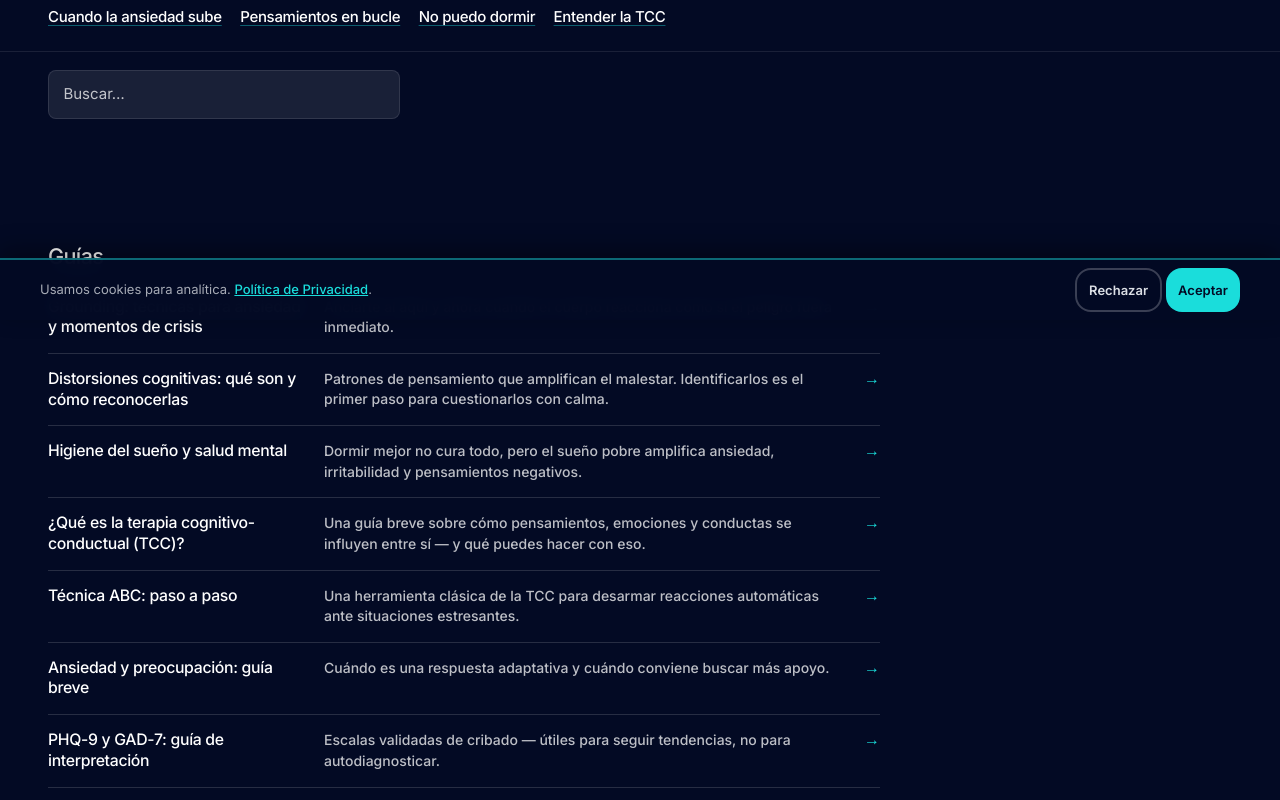
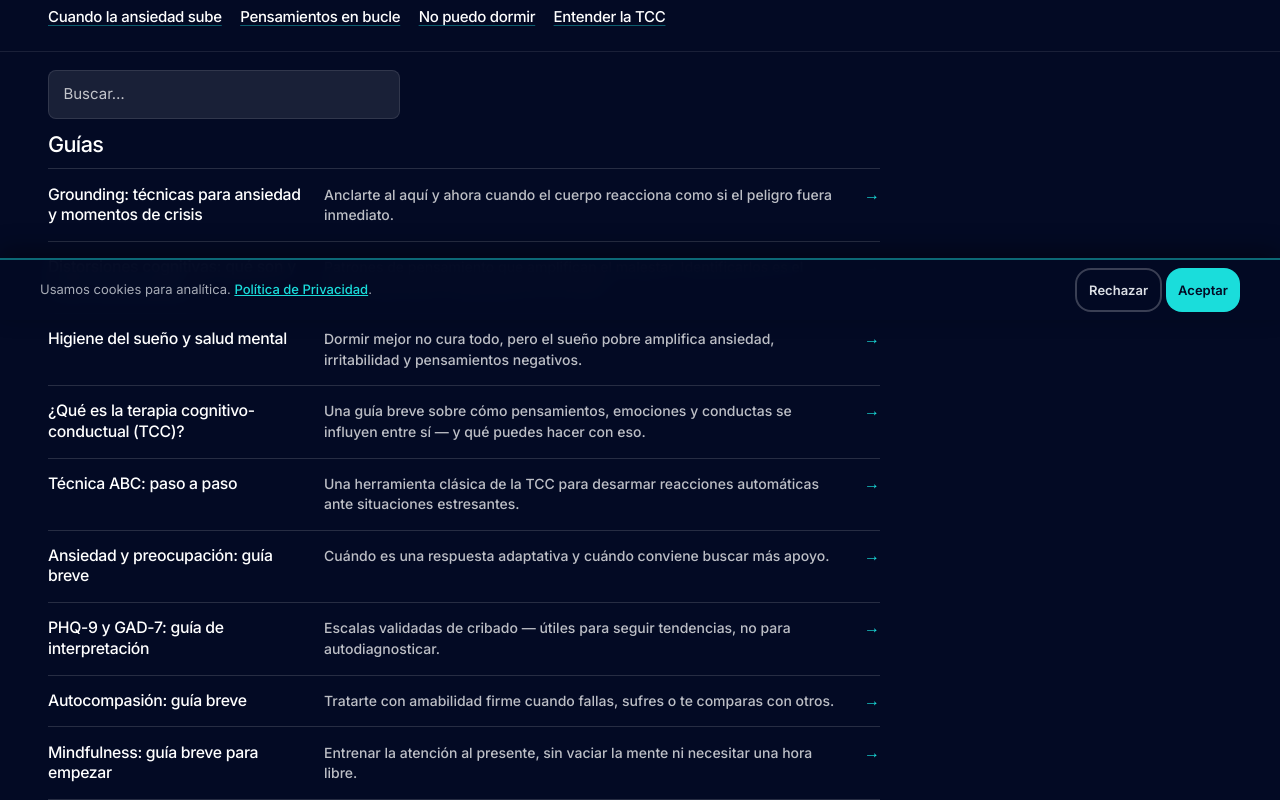
Before and after one commit to Mar-cere/antoapps-website, a Next.js app: page /recursos in a window 1280 px wide. Shown: the part 480-1280 px from the top of the page. Built offline with nearby package versions, Linux system fonts and the light colour scheme; no server answers.

Commit message:
Quitar el hueco extra entre búsqueda y grupos en /recursos.
Anula el padding global de section en los grupos del hub y en las secciones de las guías.

```diff
--- a/styles/components/psychoeducation-article.css
+++ b/styles/components/psychoeducation-article.css
@@ -90,6 +90,11 @@
   flex-direction: column;
   gap: 2rem;
   max-width: 40rem;
+}
+
+/* Anula el padding global de `section` (layout/container.css) */
+.psycho-guide__section {
+  padding: 0;
 }
 
 .psycho-guide__section h2 {
--- a/styles/components/resources-library.css
+++ b/styles/components/resources-library.css
@@ -159,6 +159,11 @@
   max-width: 52rem;
 }
 
+/* Anula el padding global de `section` (layout/container.css) */
+.resources-group {
+  padding: 0;
+}
+
 .resources-group__title {
   margin: 0 0 0.65rem;
   font-size: clamp(1.15rem, 2vw, 1.35rem);
```
